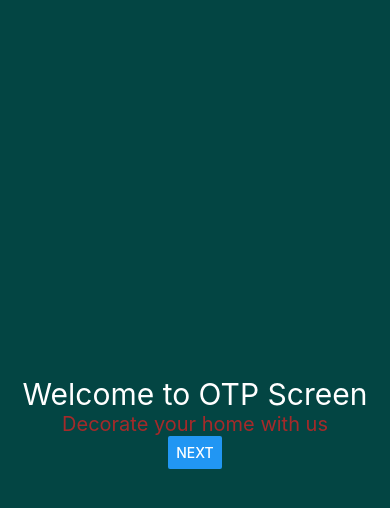
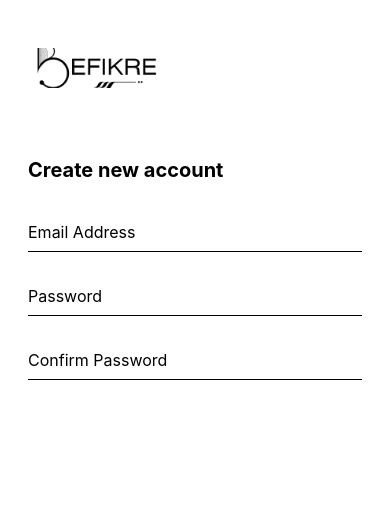
Before and after one commit to Umer5533/BefikreApp, a React Native app: screen /SignUp in a window 390 px wide. Shown: the top 508 px of the page. Built offline with nearby package versions, Linux system fonts and the light colour scheme.

Commit message:
add signUp screen

```diff
--- a/App.tsx
+++ b/App.tsx
@@ -1,13 +1,8 @@
 
 import { NavigationContainer } from '@react-navigation/native'
-import { createNativeStackNavigator } from '@react-navigation/native-stack';
 import Tabs from './navigation/tab';
 import React from 'react';
-import { Screen } from 'react-native-screens';
-import Home from './tabNavigation/Home';
-
-const Stack = createNativeStackNavigator();
-
+import Stacks from './navigation/stack';
 
 import {
   SafeAreaView,
@@ -19,9 +14,6 @@ import {
   View,
 
 } from 'react-native';
-import IntroScreen from './StackScreens/IntroScreen';
-import OTPScreen from './StackScreens/OTPScreen';
-import YourCart from './components/YourCart';
 
 
 
@@ -31,20 +23,13 @@ const App = () => {
   return (
     <>
 
-    <NavigationContainer>
-      <Stack.Navigator>
-
-        {/* <Stack.Screen name={"IntroScreen"} component={IntroScreen} options={{headerShown:false}}/> */}
-        <Stack.Screen name={"OTPScreen"} component={OTPScreen} options={{headerShown:false}}/>
-      </Stack.Navigator>
-    </NavigationContainer>
+      <NavigationContainer>
+<Stacks/>
+      </NavigationContainer>
 
 
-{/* <NavigationContainer>
-<Tabs/>
-</NavigationContainer> */}
 
-</>
+    </>
   );
 }
 
--- a/StackScreens/IntroScreen.jsx
+++ b/StackScreens/IntroScreen.jsx
@@ -2,9 +2,9 @@ import { StyleSheet, Text, View, Button } from 'react-native'
 import React from 'react'
 
 const IntroScreen = (props) => {
-    setTimeout(()=>{
-        props.navigation.navigate('OTPScreen')
-    }, 3000)
+    // setTimeout(()=>{
+    //     props.navigation.navigate('SignUp')
+    // }, 3000)
   return (
     <View style={styles.container}>
       <Text style={styles.textOne}>Welcome to HomeX</Text>
--- a/StackScreens/OTPScreen.jsx
+++ /dev/null
@@ -1,34 +0,0 @@
-import { StyleSheet, Text, View, Button } from 'react-native'
-import React from 'react'
-
-const OTPScreen = (props) => {
-  return (
-    <View style={styles.container}>
-      <Text style={styles.textOne}>Welcome to OTP Screen</Text>
-      <Text style={styles.textTwo}>Decorate your home with us</Text>
-      {/* <Button title='Next' onPress={()=> props.navigation.navigate('Tabs')}/> */}
-      <Button style={{backgroundColor: "red" }} title='Next' onPress={()=> props.navigation.goBack()}/>
-    </View>
-  )
-}
-
-export default OTPScreen
-
-const styles = StyleSheet.create({
-    container:{
-        flex: 1,
-        justifyContent: 'center',
-        alignItems: 'center',
-        backgroundColor: '#034543'
-    },
-
-    textOne:{
-        fontSize:30,
-        color: '#ffffff'
-    },
-
-    textTwo:{
-        color: 'brown',
-        fontSize: 20
-    }
-})
--- /dev/null
+++ b/StackScreens/SignUp.jsx
@@ -0,0 +1,63 @@
+import { StyleSheet, Text, View, Button, StatusBar, Image, TextInput} from 'react-native'
+import React from 'react'
+
+const SignUp = () => {
+  return (
+    <View style={styles.container}>
+      <StatusBar backgroundColor={'white'}
+        barStyle="dark-content"
+        translucent={false} />
+      <View style={{ backgroundColor: '#ffffff', flex: 1, margin: 8, borderRadius: 5, elevation: 10 }}>
+        <View style={styles.bodyView}>
+          <Image source={require('../assests/images/logo.png')} style={{height:40, width: 140, marginTop: 40, marginBottom: 40}}/>
+          <Text style={styles.textOne}>Create new account</Text>
+          <TextInput placeholder='Email Address' style={{...styles.inputField, ...{fontSize: 16}}}/>
+          <TextInput placeholder='Password' style={{...styles.inputField, ...{fontSize: 16}}}/>
+          <TextInput placeholder='Confirm Password' style={{...styles.inputField, ...{fontSize: 16}}}/>
+
+        </View>
+      </View>
+    </View>
+  )
+}
+
+export default SignUp
+
+const styles = StyleSheet.create({
+  container: {
+    flex: 1,
+    // justifyContent: 'center',
+    // alignItems: 'center',
+    // backgroundColor: '#034543'
+    backgroundColor: '#ffffff'
+  },
+
+  bodyView: {
+    flex: 1,
+    paddingRight: 20,
+    paddingLeft: 20
+  },
+
+  textOne: {
+    fontSize: 20,
+    fontWeight: 'bold',
+    color: '#000000',
+    marginTop: 30, marginBottom: 30
+  },
+
+  inputField:{
+    borderBottomWidth: 0.5,
+    height: 40,
+    fontSize: 14,
+    // borderBottomColor: '#000000
+    marginBottom: 24
+  },
+
+  textTwo: {
+    color: 'brown',
+    fontSize: 20
+  },
+
+  btn:{backgroundColor: 'red',
+marginTop: 30}
+})
--- /dev/null
+++ b/navigation/stack.jsx
@@ -0,0 +1,42 @@
+import { createNativeStackNavigator } from '@react-navigation/native-stack';
+import React from 'react';
+import {
+    SafeAreaView,
+    ScrollView,
+    StatusBar,
+    StyleSheet,
+    Text,
+    useColorScheme,
+    View,
+
+} from 'react-native';
+import IntroScreen from '../StackScreens/IntroScreen';
+import SignUp from '../StackScreens/SignUp';
+// import YourCart from './components/YourCart';
+
+
+const Stack = createNativeStackNavigator();
+
+
+const Stacks = () => {
+
+
+    return (
+        <>
+
+            <Stack.Navigator>
+
+                <Stack.Screen name={"SignUp"} component={SignUp} options={{ headerShown: false }} />
+                <Stack.Screen name={"IntroScreen"} component={IntroScreen} options={{headerShown:false}}/>
+            </Stack.Navigator>
+
+
+
+
+        </>
+    );
+}
+
+
+
+export default Stacks;
```
Also changed, not shown: assests/images/logo.png (added).
